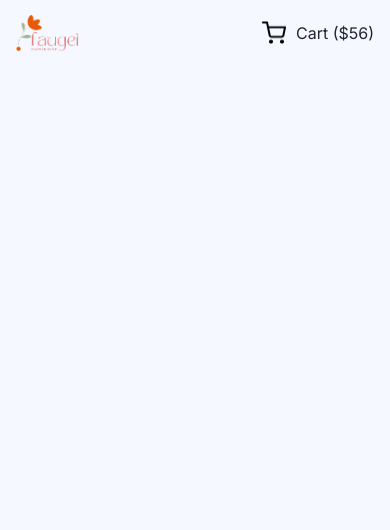
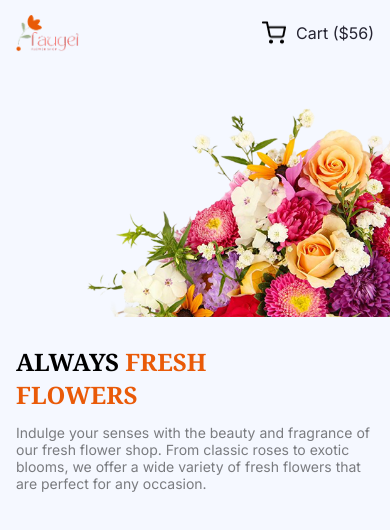
Before and after one commit to AdalOnShow/PH-A02-Responsive-Flowers, a plain HTML site: page index.html in a window 390 px wide. Drawn offline with Linux system fonts and the light colour scheme.

Commit message:
Add hero section with fresh flowers description and styling

```diff
--- a/index.html
+++ b/index.html
@@ -24,6 +24,17 @@
           </a></li>
     </nav>
   </header>
+  <main>
+    <section id="hero" class="container">
+      <div class="des">
+        <h1>ALWAYS <span>FRESH<br>FLOWERS</span></h1>
+        <p class="para">Indulge your senses with the beauty and fragrance of our fresh flower shop. From classic roses
+          to exotic blooms, we
+          offer a wide variety of fresh flowers that are perfect for any occasion.</p>
+      </div>
+      <img src="./assets/hero-flower.png" alt="">
+    </section>
+  </main>
 </body>
 
 </html>
--- a/style.css
+++ b/style.css
@@ -12,6 +12,12 @@
   text-decoration: none;
 }
 
+:root {
+  --primary-color: #E95A08;
+  --dark-color: #000000;
+  /* --background-color: #f5f8ff; */
+}
+
 body,
 html {
   width: 100%;
@@ -24,6 +30,11 @@ html {
   max-width: 1180px;
   margin: 0 auto;
   padding: 0 16px;
+}
+
+.para {
+  font-size: 22px;
+  color: rgba(0, 0, 0, 0.5);
 }
 
 header {
@@ -77,11 +88,44 @@ header {
   }
 }
 
+#hero {
+  margin-top: 120px;
+  display: flex;
+  align-items: end;
+  justify-content: space-between;
 
+  .des {
+    flex: 1;
+
+    h1 {
+      font-family: "Noto Serif", serif;
+      font-size: 65px;
+      font-weight: bold;
+
+      span {
+        color: var(--primary-color);
+      }
+    }
+
+    p {
+      margin-top: 13px !important;
+    }
+  }
+
+  img {
+    flex: 1;
+    width: 100%;
+    height: auto;
+  }
+}
 
 
 /* responsive for mobile */
 @media (max-width: 768px) {
+  .para {
+    font-size: 14px;
+  }
+
   header {
     nav {
       padding: 14px 0;
@@ -106,5 +150,26 @@ header {
     }
   }
 
+  #hero {
+    margin-top: 28px;
+    gap: 28px;
+    flex-direction: column-reverse;
+    align-items: end;
 
+    .des {
+      h1 {
+        font-size: 24px;
+
+      }
+
+      p {
+        margin-top: 16px;
+      }
+    }
+
+    img {
+      margin-right: -16px;
+    }
+
+  }
 }
```
